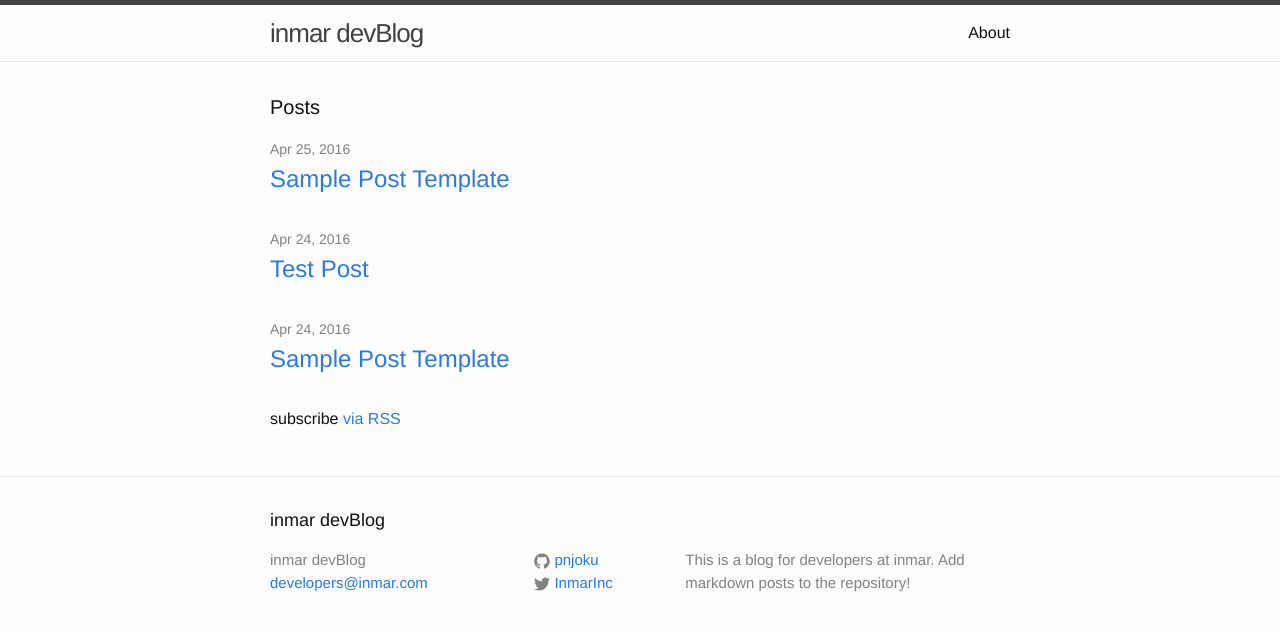
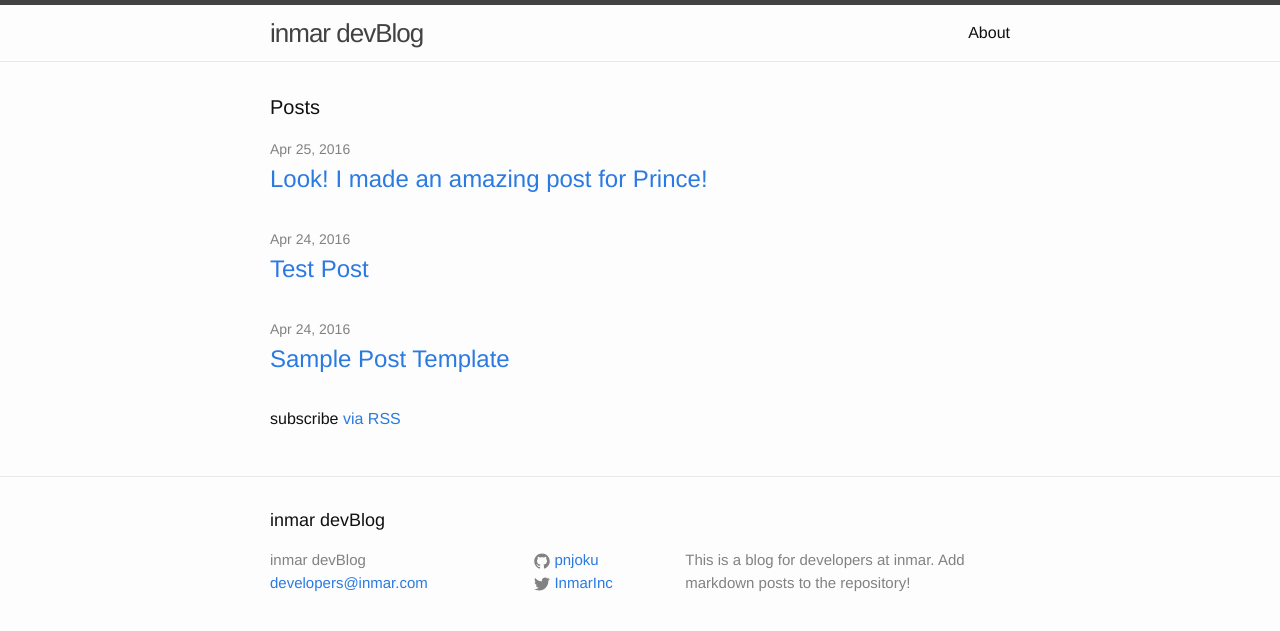
Before and after one commit to pnjoku/devblog, a Jekyll site: the page built from index.html, in a window 1280 px wide. Shown: the top 631 px of the page. Built offline with Jekyll 4.4.1, drawn with Linux system fonts in a browser that asks for light colours.

Commit message:
Update 2016-04-25-IMadeATestPostBecausePrinceWantedMeTo.markdown

```diff
--- a/_posts/2016-04-25-IMadeATestPostBecausePrinceWantedMeTo.markdown
+++ b/_posts/2016-04-25-IMadeATestPostBecausePrinceWantedMeTo.markdown
@@ -1,6 +1,6 @@
 ---
 layout: post
-title:  "Sample Post Template"
+title:  "Look! I made an amazing post for Prince!"
 date:   2016-04-25 13:56:47 -0400
 categories: jekyll update
 ---
```
